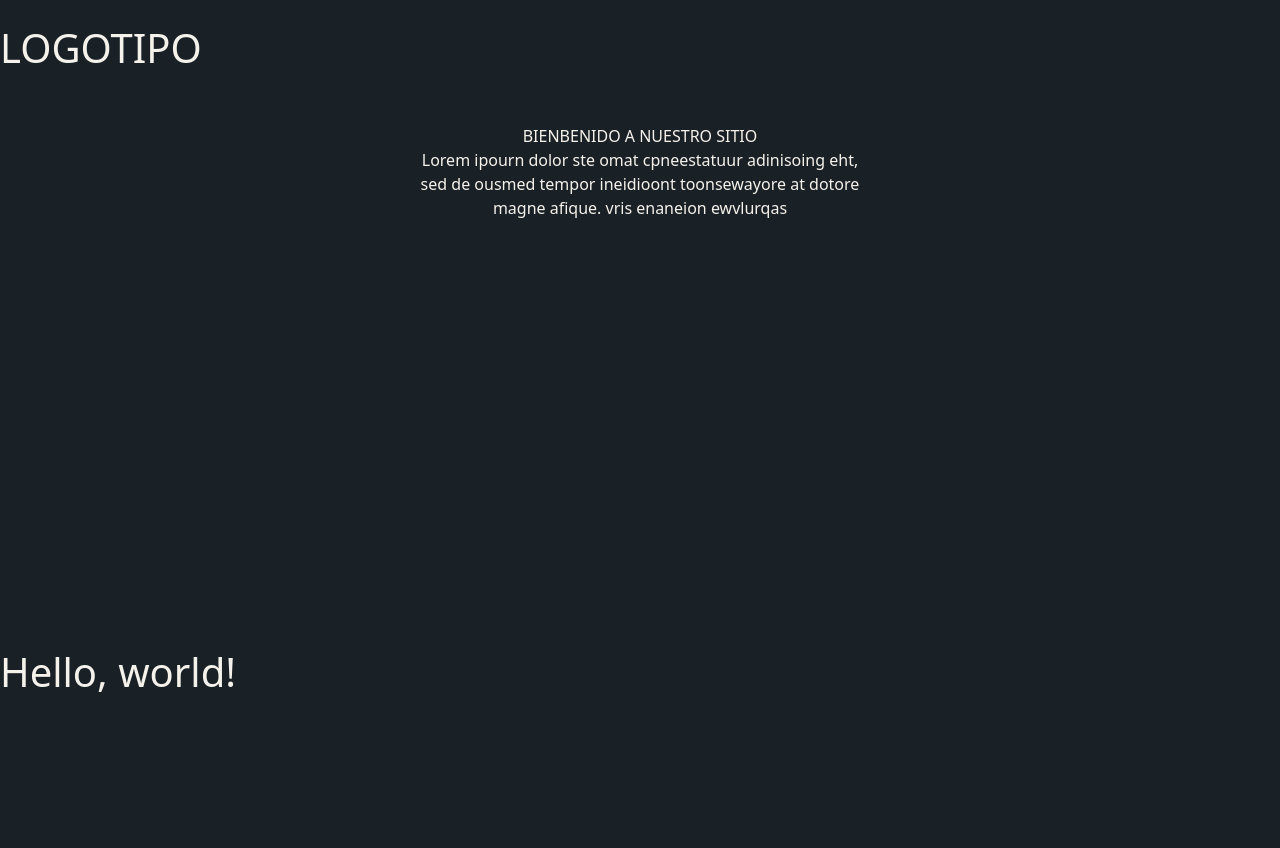
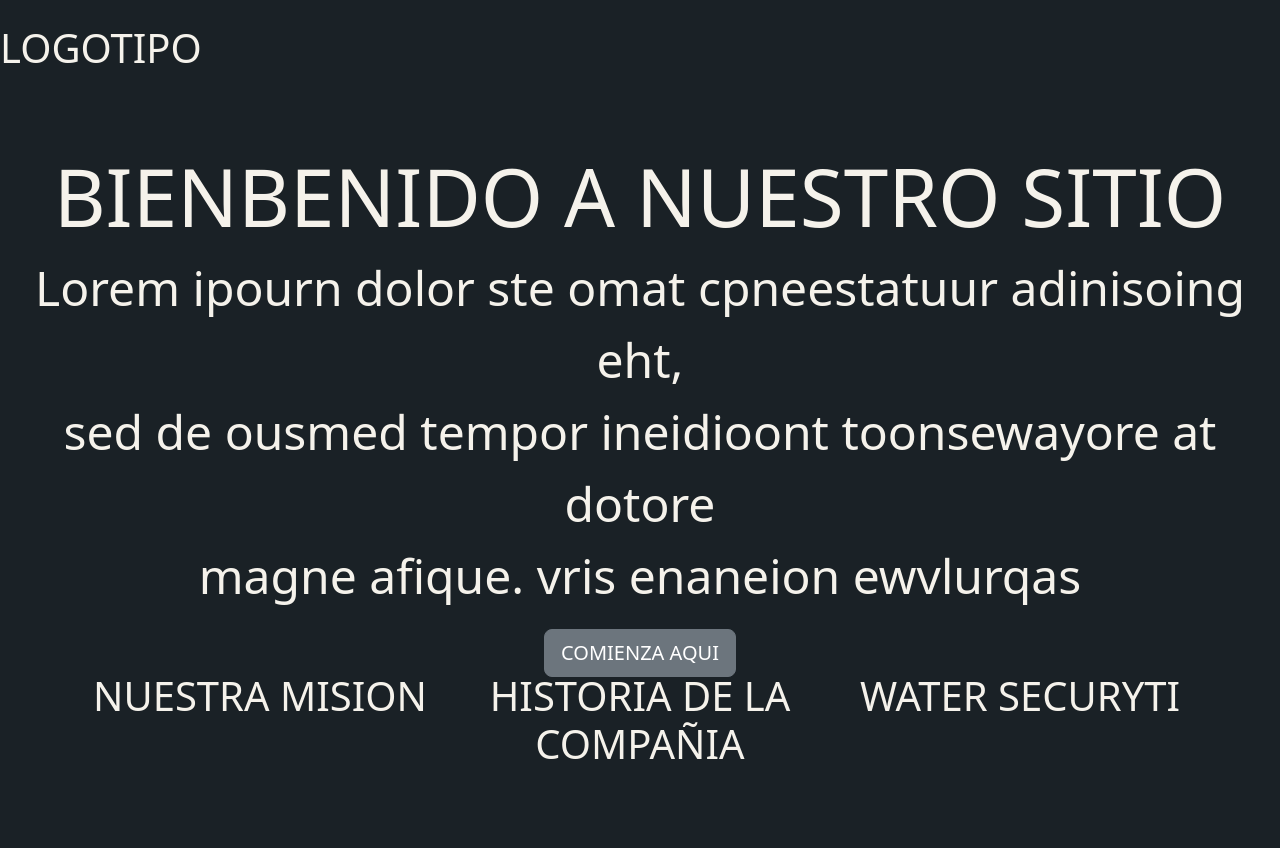
Before and after one commit to deyvidcesarpuma/EVALUACION1_II, a plain HTML site: page index.html in a window 1280 px wide. Before the commit the page ends 800 px from the top, so only its background shows below. Drawn offline with nearby package versions, Linux system fonts and the light colour scheme.

Commit message:
INTRODUCCION DE LAS LETRAS

```diff
--- a/assets/css/style.css
+++ b/assets/css/style.css
@@ -1,3 +1,11 @@
+.fondo {
+  position: relative;
+  width: 100%auto;
+  height: 200px;
+  border-radius: 25px;
+  background: linear-gradient(#3A4750);
+
+}
 .cuadro {
   position: relative;
   width: 100%auto;
@@ -13,10 +21,19 @@
   border-radius: 25px;
   background: linear-gradient(#3A4750);
   text-align: center;
+  font-size: 3rem;
 }
-
-
-
+.cuadro h1 {
+  font-size: 2.5rem;
+}
+.cuadro-1 h2 {
+    padding-top: 1.5rem;
+  font-size: 5rem;
+}
+.cuadro-2 h1{
+    padding-top: 1.5rem;
+  font-size: 2.5rem;
+}
 body {
   background-color: #1A2126;
   color: #F5F2EB;
--- a/index.html
+++ b/index.html
@@ -11,10 +11,34 @@
 
   <div class="cuadro"><h1>LOGOTIPO</h1></div>
   <br>
-  <div class="cuadro-1">BIENBENIDO A NUESTRO SITIO<br>Lorem ipourn dolor ste omat cpneestatuur adinisoing eht,<br>sed de ousmed tempor ineidioont toonsewayore at dotore<br>magne afique. vris enaneion ewvlurqas</div>
+  <div class="cuadro-1"><h2>BIENBENIDO A NUESTRO SITIO</h2>Lorem ipourn dolor ste omat cpneestatuur adinisoing eht,<br>sed de ousmed tempor ineidioont toonsewayore at dotore<br>magne afique. vris enaneion ewvlurqas <br>
+    <button type="button" class="btn btn-secondary btn-lg">COMIENZA AQUI</button>
+    </div>
   <br>
-
-    <h1>Hello, world!</h1>
+    <div class="fondo">
+  <div class="container text-center">
+  <div class="row align-items-start">
+    <div class="col">
+      <div class="cuadro-2">
+        <h1>NUESTRA MISION</h1>
+            <p></p>
+      </div>
+    </div>
+    <div class="col">
+      <div class="cuadro-2">
+        <h1>HISTORIA DE LA COMPAÑIA</h1>
+            <p></p>
+      </div>
+    </div>
+    <div class="col">
+      <div class="cuadro-2">
+        <h1>WATER SECURYTI</h1>
+            <P></P>
+      </div>
+    </div>
+  </div>
+</div>
+</div>
     <script src="https://cdn.jsdelivr.net/npm/bootstrap@5.3.9/dist/js/bootstrap.bundle.min.js" integrity="sha384-WyOxWvTyr1QaMPfiPJSv76iReVthorl5uWlFtZPyK0IEB0hGzo9y5Bp9mYanr8Bu" crossorigin="anonymous"></script>
   </body>
 </html>
```
